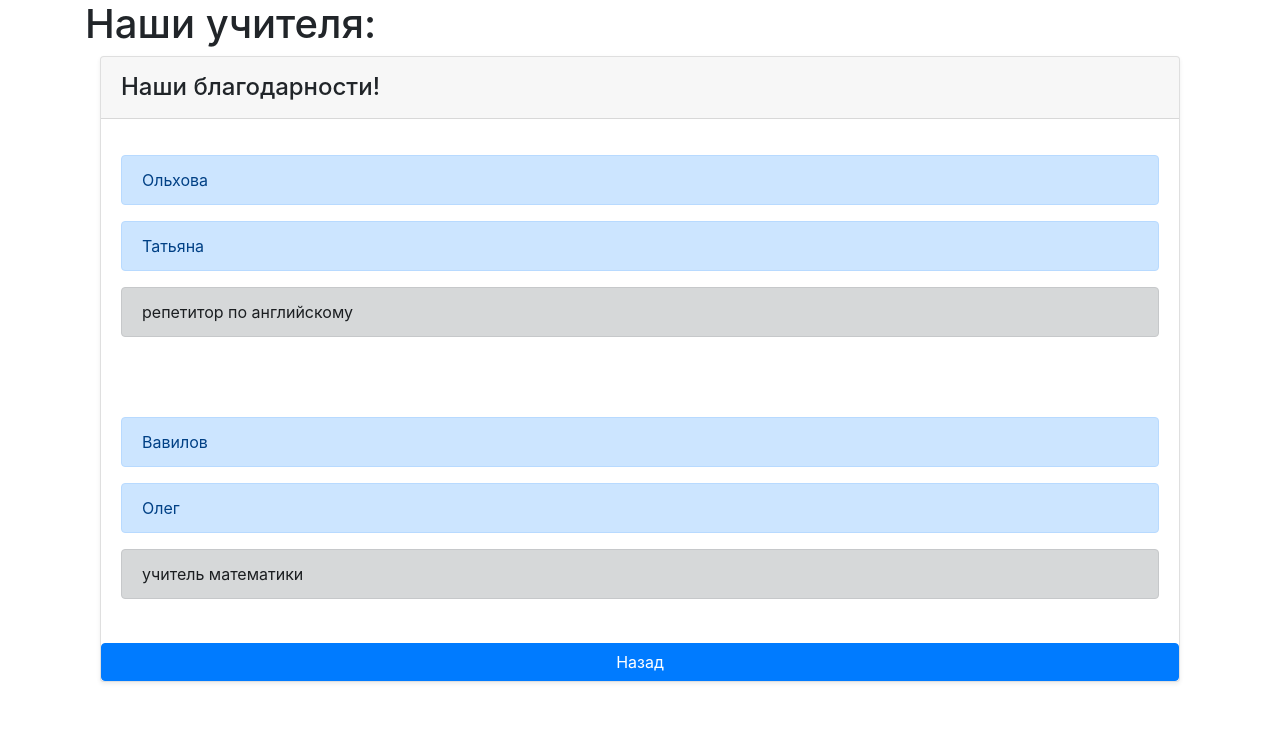
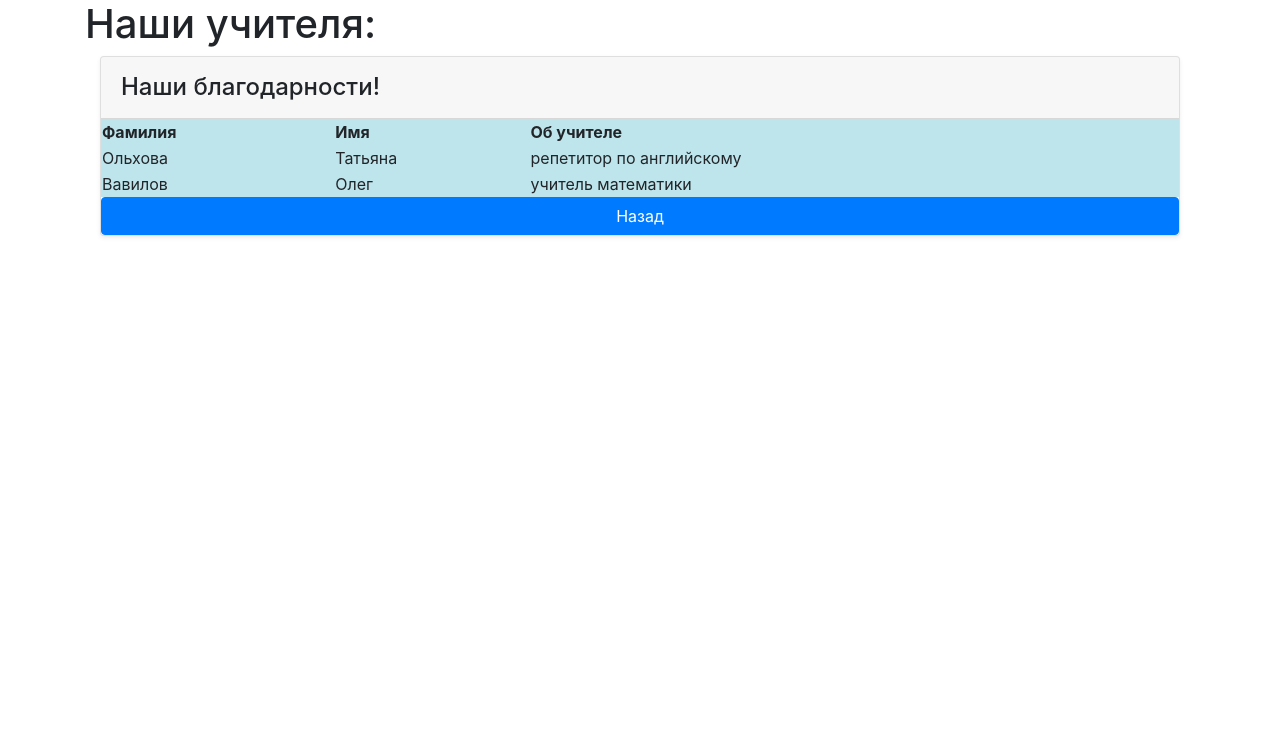
Before and after one commit to darb0ga/website, a Flask app: page /teachers in a window 1280 px wide. Shown: the part 70-800 px from the top of the page. Run offline with Flask 2, Linux system fonts and the light colour scheme; data comes from the database, SQL or seed files in the repository; some libraries are stand-ins or nearby versions.

Commit message:
Add files via upload

```diff
--- a/templates/teachers.html
+++ b/templates/teachers.html
@@ -5,26 +5,28 @@
     <h1>Наши учителя:</h1>
 </head>
 <body>
-<div class="col">
+<div class="container">
     <div class="card mb-4 rounded-3 shadow-sm">
         <div class="card-header py-3">
             <h4 class="my-0 fw-normal">Наши благодарности!</h4>
         </div>
-        {% for item in rows %}
-        <div class="card-body">
-            <ul class="list-unstyled mt-3 mb-4">
-                <div class="alert alert-primary" role="alert">
-                    {{item["surname"]}}
-                </div>
-                <div class="alert alert-primary" role="alert">
-                    {{item["name"]}}
-                </div>
-                <div class="alert alert-dark" role="alert">
-                    {{item["about_me"]}}
-                </div>
-            </ul>
-        </div>
-        {% endfor %}
+        <table class="table-info">
+            <thead>
+                <tr>
+                <th scope="col">Фамилия</th>
+                <th scope="col">Имя</th>
+                <th scope="col">Об учителе</th>
+                </tr>
+            </thead>
+            <tbody>
+                {% for item in rows %}
+                <tr>
+                    <td>{{item["surname"]}}</td>
+                    <td>{{item["name"]}}</td>
+                    <td>{{item["about_me"]}}</td>
+                </tr>
+                {% endfor %}
+        </table>
 </body>
 <a class="btn btn-primary" href="/" role="button">Назад</a>
 {% endblock %}
```
Also changed, not shown: templates/index2.html (+0 -12 lines).
